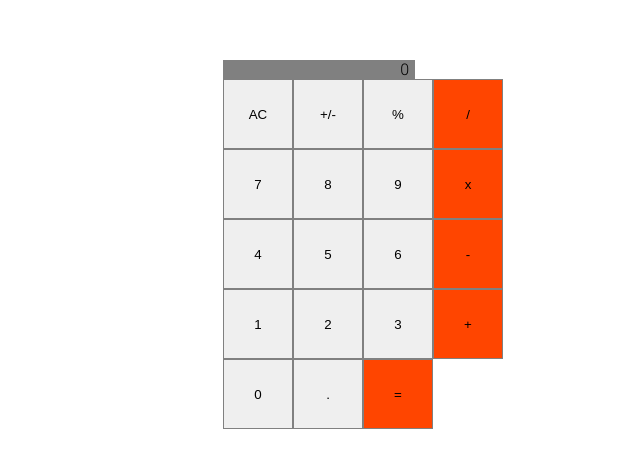
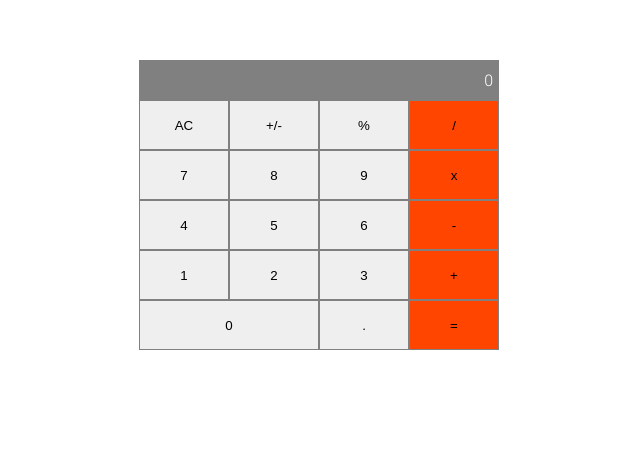
Before and after one commit to pasytchangwa/Math, a React (Create React App) app: page / in a window 1280 px wide. Shown: the part 240-708 px from the top of the page, without its empty margins (321-961 px from the left). Built offline with nearby package versions, Linux system fonts and the light colour scheme; the HTML template or start-up script is replaced by a standard one.

Commit message:
Add template areas styling

```diff
--- a/src/components/style.css
+++ b/src/components/style.css
@@ -2,8 +2,7 @@
   display: flex;
   flex-direction: column;
   gap: 0;
-  width: 15%;
-  height: 100px;
+  width: 360px;
   margin: 300px auto;
 }
 
@@ -12,18 +11,104 @@
   display: flex;
   justify-content: flex-end;
   padding-right: 6px;
+  align-items: center;
+  height: 40px;
+  color: white;
+
 }
 
 .main-section {
   display: grid;
-  grid-template-columns: 1fr 1fr 1fr 1fr;
-  grid-template-rows: 1fr 1fr 1fr 1fr 1fr;
+  grid-template-columns: 90px 90px 90px 90px;
+  grid-template-rows: 50px 50px 50px 50px 50px;
+  grid-template-areas:
+  "a b c d"
+  "e f g h"
+  "i j k l"
+  "m n o p"
+  "q q r s";
+}
+
+.cell1 {
+  grid-area: a;
+}
+
+.cell2 {
+  grid-area: b;
+}
+
+.cell3 {
+  grid-area: c;
+}
+
+.cell4 {
+  grid-area: d;
+}
+
+.cell5 {
+  grid-area: e;
+}
+
+.cell6 {
+  grid-area: f;
+}
+
+.cell7 {
+  grid-area: g;
+}
+
+.cell8 {
+  grid-area: h;
+}
+
+.cell9 {
+  grid-area: i;
+}
+
+.cell10 {
+  grid-area: j;
+}
+
+.cell11 {
+  grid-area: k;
+}
+
+.cell12 {
+  grid-area: l;
+}
+
+.cell13 {
+  grid-area: m;
+}
+
+.cell14 {
+  grid-area: n;
+}
+
+.cell15 {
+  grid-area: o;
+}
+
+.cell16 {
+  grid-area: p;
+}
+
+.cell17 {
+  grid-area: q;
+}
+
+.cell18 {
+  grid-area: r;
+}
+
+.cell19 {
+  grid-area: s;
 }
 
 button {
   text-align: center;
-  width: 70px;
-  height: 70px;
+  /* width: 90px;
+  height: 50px; */
   border: 1px solid gray;
 }
 
@@ -36,5 +121,5 @@ button {
 }
 
 .wider {
-  flex-grow: 2;
+  flex: 2;
 }
```
